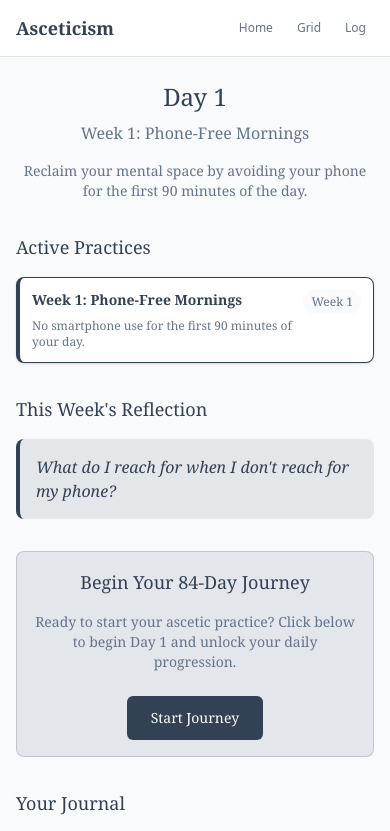
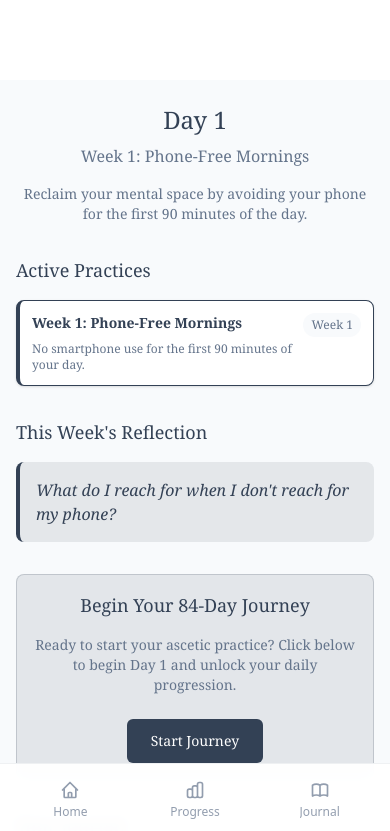
Before and after one commit to martinwinther/12-weeks-of-asceticism, a React (Vite) app: page /day/1 in a window 390 px wide. Shown: the top 831 px of the page. Built offline with nearby package versions, Linux system fonts and the light colour scheme; the HTML template or start-up script is replaced by a standard one.

Commit message:
update navbar to mordern design

```diff
--- a/src/components/Navigation.jsx
+++ b/src/components/Navigation.jsx
@@ -5,43 +5,88 @@ const Navigation = () => {
   const location = useLocation();
 
   const navItems = [
-    { path: '/dashboard', label: 'Dashboard' },
-    { path: '/overview', label: 'Overview' },
-    { path: '/timeline', label: 'Timeline' },
+    {
+      path: '/dashboard',
+      label: 'Home',
+      icon: (
+        <svg className="w-5 h-5" fill="none" stroke="currentColor" viewBox="0 0 24 24">
+          <path strokeLinecap="round" strokeLinejoin="round" strokeWidth={2} d="M3 12l2-2m0 0l7-7 7 7M5 10v10a1 1 0 001 1h3m10-11l2 2m-2-2v10a1 1 0 01-1 1h-3m-6 0a1 1 0 001-1v-4a1 1 0 011-1h2a1 1 0 011 1v4a1 1 0 001 1m-6 0h6" />
+        </svg>
+      )
+    },
+    {
+      path: '/overview',
+      label: 'Progress',
+      icon: (
+        <svg className="w-5 h-5" fill="none" stroke="currentColor" viewBox="0 0 24 24">
+          <path strokeLinecap="round" strokeLinejoin="round" strokeWidth={2} d="M9 19v-6a2 2 0 00-2-2H5a2 2 0 00-2 2v6a2 2 0 002 2h2a2 2 0 002-2zm0 0V9a2 2 0 012-2h2a2 2 0 012 2v10m-6 0a2 2 0 002 2h2a2 2 0 002-2m0 0V5a2 2 0 012-2h2a2 2 0 012 2v14a2 2 0 01-2 2h-2a2 2 0 01-2-2z" />
+        </svg>
+      )
+    },
+    {
+      path: '/timeline',
+      label: 'Journal',
+      icon: (
+        <svg className="w-5 h-5" fill="none" stroke="currentColor" viewBox="0 0 24 24">
+          <path strokeLinecap="round" strokeLinejoin="round" strokeWidth={2} d="M12 6.253v13m0-13C10.832 5.477 9.246 5 7.5 5S4.168 5.477 3 6.253v13C4.168 18.477 5.754 18 7.5 18s3.332.477 4.5 1.253m0-13C13.168 5.477 14.754 5 16.5 5c1.746 0 3.332.477 4.5 1.253v13C19.832 18.477 18.246 18 16.5 18c-1.746 0-3.332.477-4.5 1.253" />
+        </svg>
+      )
+    },
   ];
 
   return (
-    <nav className="bg-white border-b border-accent/20 shadow-sm">
-      <div className="max-w-6xl mx-auto px-4 md:px-6">
-        <div className="flex items-center justify-between h-14 md:h-16">
-          <Link to="/" className="text-lg md:text-xl font-bold text-primary font-serif">
-            <span className="hidden sm:inline">12 Weeks of Asceticism</span>
-            <span className="sm:hidden">Asceticism</span>
-          </Link>
-
-          <div className="flex space-x-2 md:space-x-8">
+    <>
+      {/* Desktop Navigation - Clean minimal top bar */}
+      <nav className="hidden md:block bg-white/80 backdrop-blur-sm border-b border-accent/10 sticky top-0 z-50">
+        <div className="max-w-4xl mx-auto px-6">
+          <div className="flex items-center justify-center h-16">
+            <div className="flex items-center space-x-1 bg-white rounded-full px-2 py-2 shadow-sm border border-accent/10">
               {navItems.map((item) => (
                 <Link
                   key={item.path}
                   to={item.path}
-                className={`px-2 py-2 md:px-3 rounded-md text-xs md:text-sm font-medium transition-colors touch-manipulation ${
+                  className={`flex items-center space-x-2 px-4 py-2 rounded-full text-sm font-medium transition-all duration-200 ${
                     location.pathname === item.path
-                    ? 'bg-primary/10 text-primary'
+                      ? 'bg-primary text-white shadow-sm'
                       : 'text-accent hover:text-primary hover:bg-background'
                   }`}
                 >
-                <span className="hidden sm:inline">{item.label}</span>
-                <span className="sm:hidden">
-                  {item.label === 'Dashboard' ? 'Home' :
-                   item.label === 'Overview' ? 'Grid' :
-                   item.label === 'Timeline' ? 'Log' : item.label}
-                </span>
+                  {item.icon}
+                  <span>{item.label}</span>
                 </Link>
               ))}
             </div>
           </div>
         </div>
       </nav>
+
+      {/* Mobile Navigation - Bottom tab bar */}
+      <nav className="md:hidden fixed bottom-0 left-0 right-0 bg-white/95 backdrop-blur-sm border-t border-accent/10 z-50 safe-area-pb">
+        <div className="flex items-center justify-around px-2 py-2">
+          {navItems.map((item) => (
+            <Link
+              key={item.path}
+              to={item.path}
+              className={`flex flex-col items-center space-y-1 px-3 py-2 rounded-xl transition-all duration-200 touch-manipulation min-w-0 flex-1 ${
+                location.pathname === item.path
+                  ? 'text-primary bg-primary/10'
+                  : 'text-accent/70 hover:text-primary'
+              }`}
+            >
+              <div className={`transition-transform duration-200 ${
+                location.pathname === item.path ? 'scale-110' : 'scale-100'
+              }`}>
+                {item.icon}
+              </div>
+              <span className="text-xs font-medium truncate">{item.label}</span>
+            </Link>
+          ))}
+        </div>
+      </nav>
+
+      {/* Mobile bottom padding spacer */}
+      <div className="md:hidden h-20"></div>
+    </>
   );
 };
 
--- a/src/index.css
+++ b/src/index.css
@@ -7,3 +7,27 @@
   --font-family-serif: Merriweather, serif;
   --font-family-mono: "Fira Mono", ui-monospace, "SFMono-Regular", monospace;
 }
+
+/* Modern app styling */
+@supports (padding: max(0px)) {
+  .safe-area-pb {
+    padding-bottom: max(8px, env(safe-area-inset-bottom));
+  }
+}
+
+/* Smooth scrolling for better mobile experience */
+html {
+  scroll-behavior: smooth;
+}
+
+/* Prevent horizontal scroll on mobile */
+html, body {
+  overflow-x: hidden;
+}
+
+/* Better touch targets on mobile */
+@media (hover: none) and (pointer: coarse) {
+  button, a {
+    min-height: 44px;
+  }
+}
```
Lines whose indentation alone changed are shown as unchanged.
